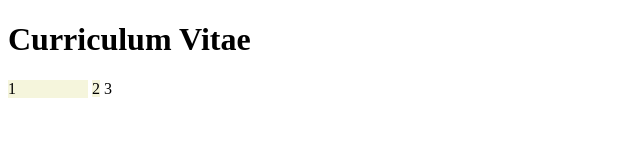
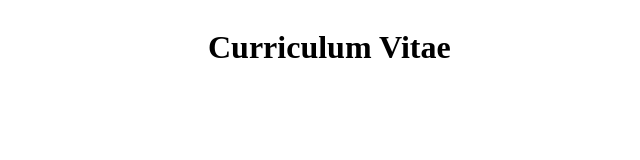
Before and after one commit to JohannOtamendi/sesion-2-, a plain HTML site: page index.html in a window 1280 px wide. Shown: the whole page, without its empty margins (0-640 px from the left). Drawn offline with Linux system fonts and the light colour scheme.

Commit message:
Título centrado

```diff
--- a/index.html
+++ b/index.html
@@ -8,11 +8,10 @@
     <link rel="stylesheet" href="main.css">
   </head>
   <body>
-    <header>
-    <h1>Curriculum Vitae</h1>
-    <span class="algunos" id="conWidth">1</span>
-    <span class="algunos">2</span>
-    <span>3</span>
+  <header class= "header">
+     <h1> Curriculum Vitae</h1>
+   </header>
+
 
   </body>
 </html>
--- a/main.css
+++ b/main.css
@@ -1,11 +1,7 @@
 
 
-#conWidth {
-  width: 80px;
+.header h1{
+  text-align: center;
   display: inline-block;
+  margin-left: 200px ;
 }
-
-.algunos {
-  background-color: beige;
-  width: 40px;
-}
```
